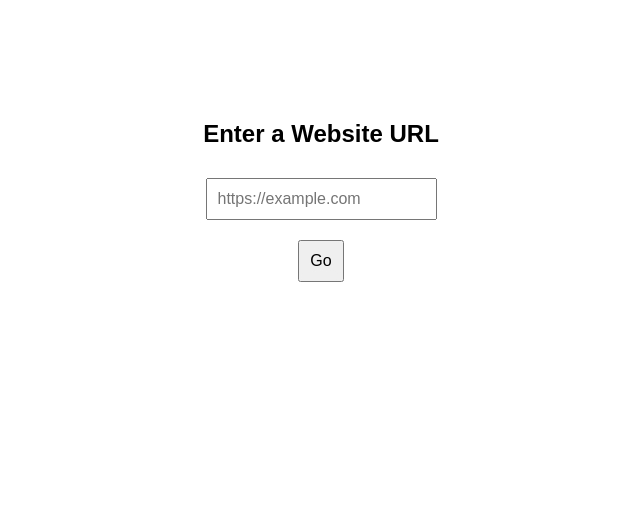
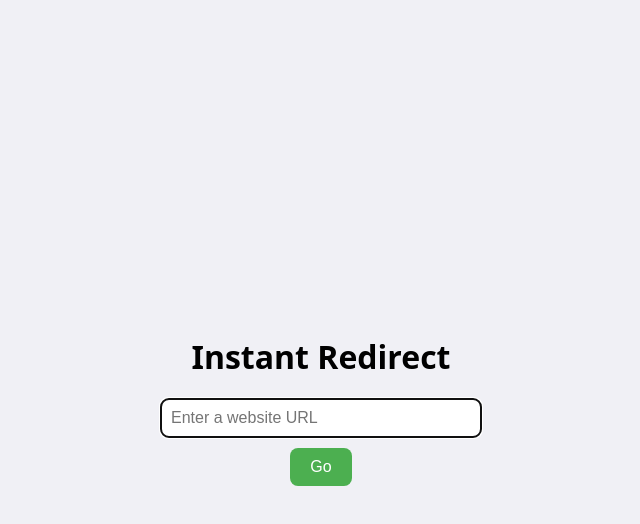
Before and after one commit to Cbanz12/QSkdot, a plain HTML site: page index.html in a window 1280 px wide. Shown: the whole page, without its empty margins (319-959 px from the left). Drawn offline with Linux system fonts and the light colour scheme.

Commit message:
Update index.html

```diff
--- a/index.html
+++ b/index.html
@@ -2,35 +2,81 @@
 <html lang="en">
 <head>
   <meta charset="UTF-8">
-  <title>Instant Redirect</title>
+  <meta name="viewport" content="width=device-width, initial-scale=1">
+  <title>Instant Website Redirect</title>
   <style>
     body {
-      font-family: sans-serif;
+      font-family: system-ui, sans-serif;
+      background: #f0f0f5;
       display: flex;
       flex-direction: column;
       align-items: center;
-      margin-top: 100px;
+      justify-content: center;
+      height: 100vh;
+      margin: 0;
     }
-    input, button {
+    h1 {
+      margin-bottom: 20px;
+    }
+    form {
+      display: flex;
+      flex-direction: column;
+      align-items: center;
+      gap: 10px;
+    }
+    input[type="text"] {
+      width: 300px;
       padding: 10px;
-      font-size: 1em;
-      margin: 10px;
+      font-size: 1rem;
+      border-radius: 8px;
+      border: 1px solid #ccc;
+    }
+    button {
+      padding: 10px 20px;
+      font-size: 1rem;
+      background-color: #4CAF50;
+      color: white;
+      border: none;
+      border-radius: 8px;
+      cursor: pointer;
+    }
+    button:hover {
+      background-color: #45a049;
+    }
+    @media (max-width: 400px) {
+      input[type="text"] {
+        width: 90%;
+      }
     }
   </style>
 </head>
 <body>
-  <h2>Enter a Website URL</h2>
-  <input type="text" id="urlInput" placeholder="https://example.com">
-  <button onclick="goToSite()">Go</button>
+  <h1>Instant Redirect</h1>
+  <form id="redirectForm" aria-label="Redirect to a website">
+    <input
+      type="text"
+      id="urlInput"
+      placeholder="Enter a website URL"
+      aria-label="Website URL"
+      autocomplete="off"
+      autofocus
+      required
+    >
+    <button type="submit">Go</button>
+  </form>
 
   <script>
-    function goToSite() {
+    document.getElementById("redirectForm").addEventListener("submit", function(e) {
+      e.preventDefault();
       let url = document.getElementById("urlInput").value.trim();
+
       if (!/^https?:\/\//i.test(url)) {
         url = "https://" + url;
       }
-      window.location.href = url;
-    }
+
+      // Open in a new tab
+      window.open(url, '_blank');
+    });
   </script>
 </body>
 </html>
```
